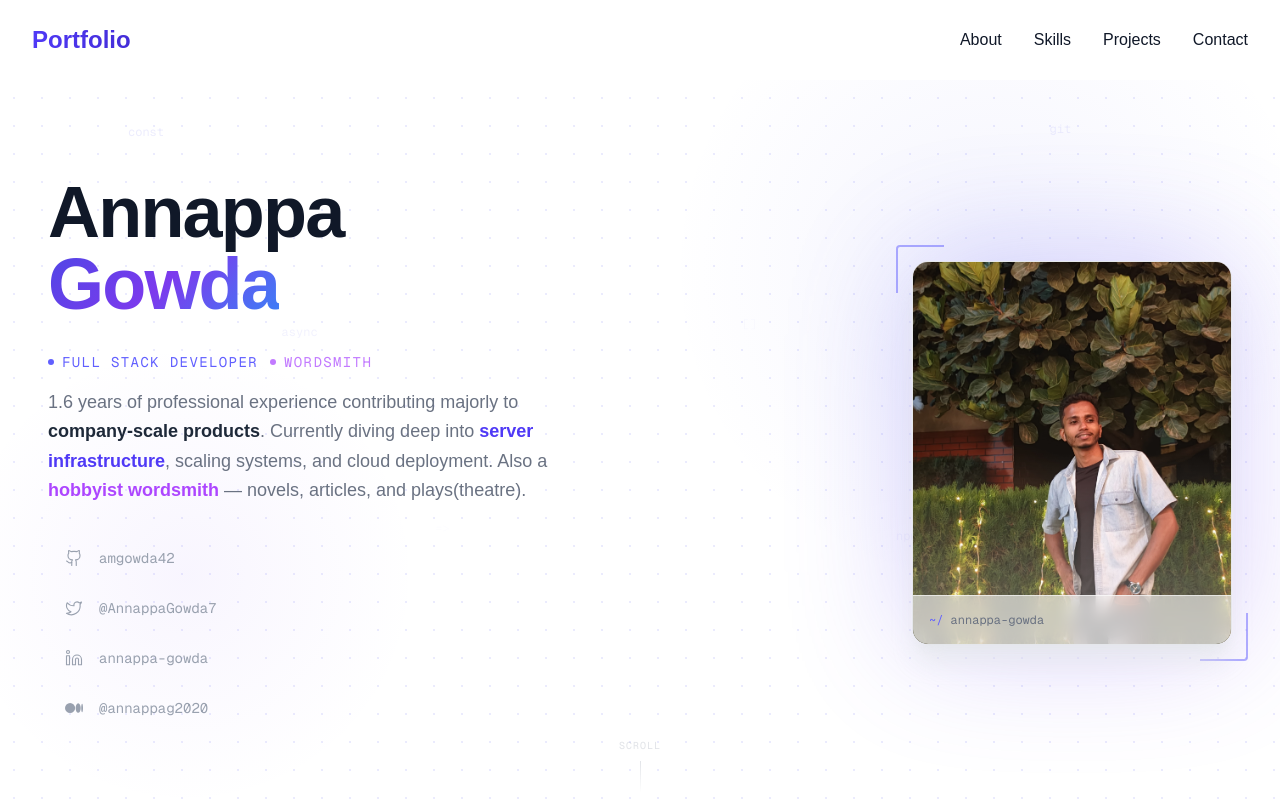
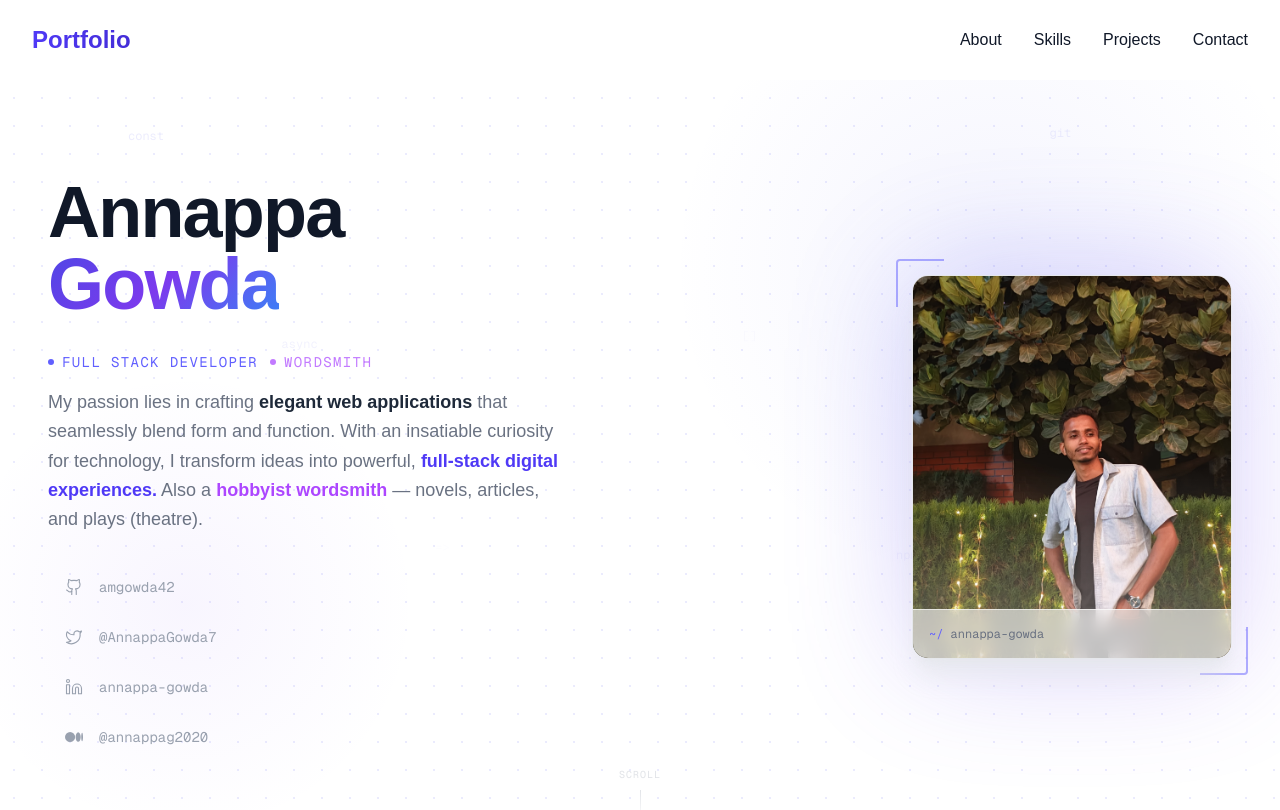
Before and after one commit to amgowda42/portfolio, a Next.js app: page / in a window 1280 px wide. Shown: the top 810 px of the page. Built offline with nearby package versions, Linux system fonts and the light colour scheme.

Commit message:
updates in the bio section

```diff
--- a/components/BeyondCode.tsx
+++ b/components/BeyondCode.tsx
@@ -12,8 +12,9 @@ export default function BeyondCode() {
             <li className="flex items-start gap-3">
               <span className="text-gray-900 font-bold mt-1 shrink-0">•</span>
               <span className="leading-relaxed text-indigo-700 font-medium">
-                I&apos;m a dendrophile with a deep passion about nature, essense of trees,
-                environmental sensitivity, and understanding ecological effects.
+                I&apos;m a dendrophile with a deep passion about nature, essense
+                of trees, environmental sensitivity, and understanding
+                ecological effects.
               </span>
             </li>
 
--- a/components/Bio.tsx
+++ b/components/Bio.tsx
@@ -134,7 +134,9 @@ export default function Bio() {
                 </span>
               </h1>
             </div>
-<div className={`transition-all duration-700 delay-200 ${isClient ? "opacity-100 translate-y-0" : "opacity-0 translate-y-6"}`}>
+            <div
+              className={`transition-all duration-700 delay-200 ${isClient ? "opacity-100 translate-y-0" : "opacity-0 translate-y-6"}`}
+            >
               <div className="flex items-center gap-3 mb-4">
                 <div className="flex items-center gap-2">
                   <div className="w-1.5 h-1.5 rounded-full bg-indigo-500" />
@@ -150,19 +152,20 @@ export default function Bio() {
                 </div>
               </div>
               <p className="text-lg text-gray-500 leading-relaxed max-w-lg font-medium">
-  1.6 years of professional experience contributing majorly to{" "}
+                My passion lies in crafting{" "}
                 <span className="text-gray-800 font-semibold">
-    company-scale products
-  </span>
-  . Currently diving deep into{" "}
+                  elegant web applications
+                </span>{" "}
+                that seamlessly blend form and function. With an insatiable
+                curiosity for technology, I transform ideas into powerful,{" "}
                 <span className="text-indigo-600 font-semibold">
-    server infrastructure
-  </span>
-  , scaling systems, and cloud deployment. Also a{" "}
+                  full-stack digital experiences.
+                </span>{" "}
+                Also a{" "}
                 <span className="text-purple-500 font-semibold">
                   hobbyist wordsmith
-  </span>
-  {" "}— novels, articles, and plays(theatre).
+                </span>{" "}
+                — novels, articles, and plays (theatre).
               </p>
             </div>
 
```
Lines whose indentation alone changed are shown as unchanged.
